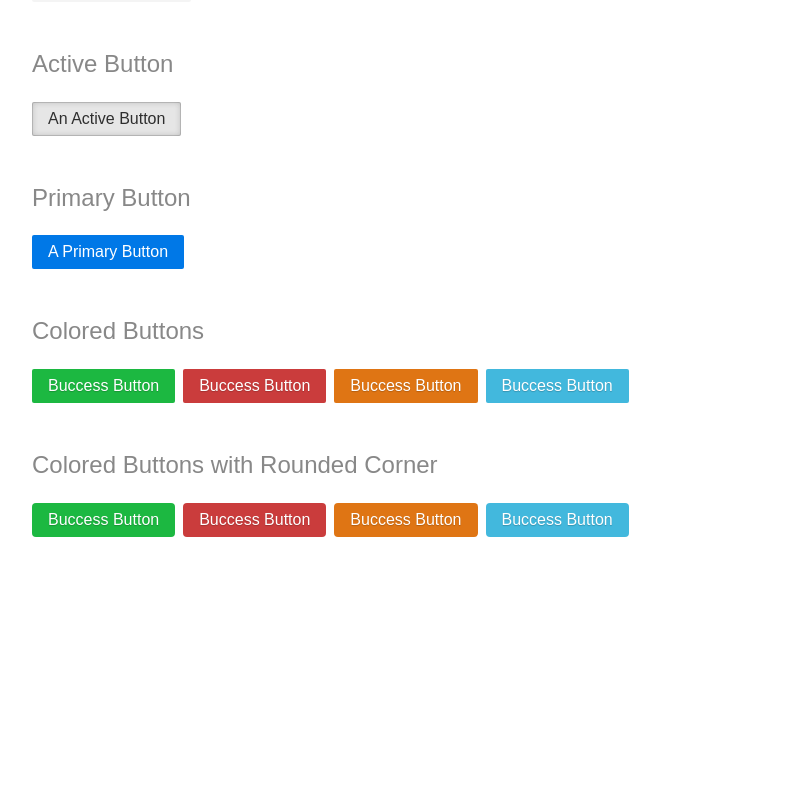
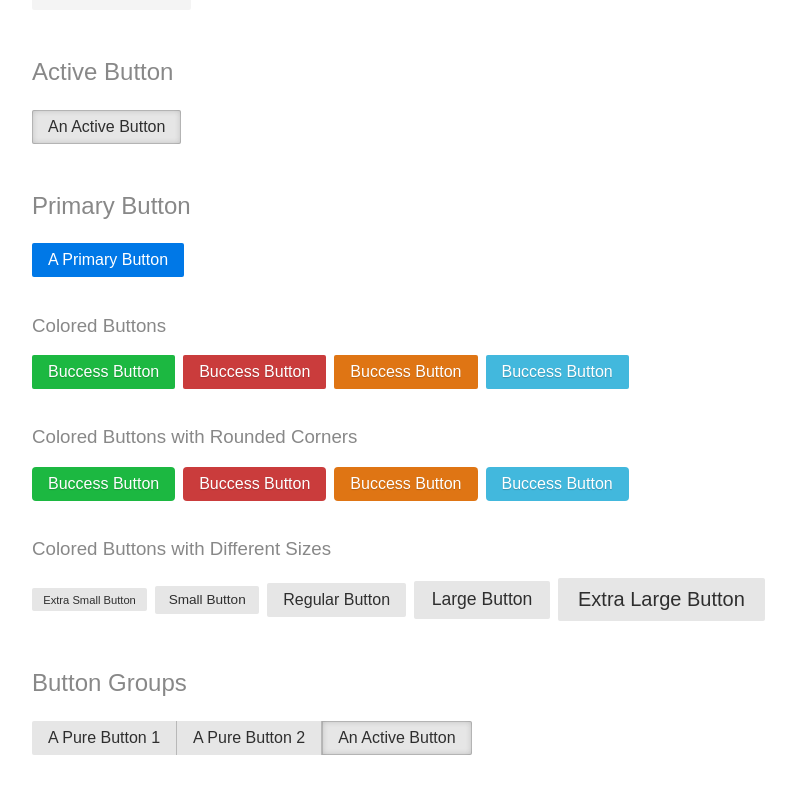
Before and after one commit to dtakahashi333/pure-css-vue, a Vue app: page / in a window 1280 px wide. Shown: the part 289-1082 px from the top of the page, without its empty margins (32-828 px from the left). Before the commit the page ends 850 px from the top, so only its background shows below. Built offline with nearby package versions, Linux system fonts and the light colour scheme.

Commit message:
Update button component.

```diff
--- a/src/App.vue
+++ b/src/App.vue
@@ -1,5 +1,9 @@
 <script setup>
 import PureButton from "./components/PureButton.vue";
+import PureButtonGroup from "./components/PureButtonGroup.vue";
+const hello = () => {
+  alert("Hello");
+};
 </script>
 
 <template>
@@ -7,7 +11,7 @@ import PureButton from "./components/PureButton.vue";
     <div class="content">
       <section>
         <h2 class="content-subhead">Default Button</h2>
-        <PureButton>A Pure Button</PureButton>
+        <PureButton v-on:click="hello">A Pure Button</PureButton>
       </section>
       <section>
         <h2 class="content-subhead">Disabled Button</h2>
@@ -22,21 +26,59 @@ import PureButton from "./components/PureButton.vue";
         <PureButton color="primary">A Primary Button</PureButton>
       </section>
       <section>
-        <h2 class="content-subhead">Colored Buttons</h2>
+        <h3 class="content-subhead">Colored Buttons</h3>
         <div>
           <PureButton color="success">Buccess Button</PureButton>
-          <PureButton color="error" style="margin-left: 8px;">Buccess Button</PureButton>
-          <PureButton color="warning" style="margin-left: 8px;">Buccess Button</PureButton>
-          <PureButton color="secondary" style="margin-left: 8px;">Buccess Button</PureButton>
+          <PureButton color="error" style="margin-left: 8px"
+            >Buccess Button</PureButton
+          >
+          <PureButton color="warning" style="margin-left: 8px"
+            >Buccess Button</PureButton
+          >
+          <PureButton color="secondary" style="margin-left: 8px"
+            >Buccess Button</PureButton
+          >
         </div>
       </section>
       <section>
-        <h2 class="content-subhead">Colored Buttons with Rounded Corner</h2>
+        <h3 class="content-subhead">Colored Buttons with Rounded Corners</h3>
         <div>
           <PureButton color="success" rounded>Buccess Button</PureButton>
-          <PureButton color="error" rounded style="margin-left: 8px;">Buccess Button</PureButton>
-          <PureButton color="warning" rounded style="margin-left: 8px;">Buccess Button</PureButton>
-          <PureButton color="secondary" rounded style="margin-left: 8px;">Buccess Button</PureButton>
+          <PureButton color="error" rounded style="margin-left: 8px"
+            >Buccess Button</PureButton
+          >
+          <PureButton color="warning" rounded style="margin-left: 8px"
+            >Buccess Button</PureButton
+          >
+          <PureButton color="secondary" rounded style="margin-left: 8px"
+            >Buccess Button</PureButton
+          >
+        </div>
+      </section>
+      <section>
+        <h3 class="content-subhead">Colored Buttons with Different Sizes</h3>
+        <div>
+          <PureButton size="xsmall">Extra Small Button</PureButton>
+          <PureButton size="small" style="margin-left: 8px"
+            >Small Button</PureButton
+          >
+          <PureButton style="margin-left: 8px">Regular Button</PureButton>
+          <PureButton size="large" style="margin-left: 8px"
+            >Large Button</PureButton
+          >
+          <PureButton size="xlarge" style="margin-left: 8px"
+            >Extra Large Button</PureButton
+          >
+        </div>
+      </section>
+      <section style="padding-bottom: 32px;">
+        <h2 class="content-subhead">Button Groups</h2>
+        <div>
+          <PureButtonGroup>
+            <PureButton>A Pure Button 1</PureButton>
+            <PureButton>A Pure Button 2</PureButton>
+            <PureButton active>An Active Button</PureButton>
+          </PureButtonGroup>
         </div>
       </section>
     </div>
@@ -47,8 +89,9 @@ import PureButton from "./components/PureButton.vue";
 .content {
   width: 90%;
   max-width: 1280px;
-  margin: 0 auto;
-  padding: 24px 24px;
+  margin-left: auto;
+  margin-right: auto;
+  padding: 32px 32px;
 }
 
 .content .content-subhead {
--- a/src/components/PureButton.vue
+++ b/src/components/PureButton.vue
@@ -18,6 +18,10 @@ const props = defineProps({
     type: [Boolean, String],
     default: false,
   },
+  size: {
+    type: String,
+    default: "",
+  },
 });
 // https://vuejs.org/guide/essentials/class-and-style
 const classObject = reactive({
@@ -27,7 +31,11 @@ const classObject = reactive({
   "button-error": props.color === "error",
   "button-warning": props.color === "warning",
   "button-secondary": props.color === "secondary",
-  "button-rounded": props.rounded
+  "button-rounded": props.rounded,
+  "button-xsmall": props.size == "xsmall",
+  "button-small": props.size == "small",
+  "button-large": props.size == "large",
+  "button-xlarge": props.size == "xlarge",
 });
 </script>
 
@@ -73,4 +81,20 @@ const classObject = reactive({
 .button-rounded {
   border-radius: 4px;
 }
+
+.button-xsmall {
+  font-size: 70%;
+}
+
+.button-small {
+  font-size: 85%;
+}
+
+.button-large {
+  font-size: 110%;
+}
+
+.button-xlarge {
+  font-size: 125%;
+}
 </style>
--- /dev/null
+++ b/src/components/PureButtonGroup.vue
@@ -0,0 +1,9 @@
+<script setup></script>
+
+<template>
+  <div class="pure-button-group" role="group">
+    <slot></slot>
+  </div>
+</template>
+
+<style scoped></style>
--- /dev/null
+++ b/src/index.js
@@ -0,0 +1,2 @@
+import PureButton from "./components/PureButton.vue";
+export default PureButton;
--- a/vite.config.js
+++ b/vite.config.js
@@ -1,7 +1,30 @@
-import { defineConfig } from 'vite'
-import vue from '@vitejs/plugin-vue'
+// References:
+// - https://blog.ridaeh.com/getting-started-creating-a-vue-3-components-library-with-vite-%EF%B8%8F-a670618dab54
+import { defineConfig } from "vite";
+import vue from "@vitejs/plugin-vue";
+import path from "path";
 
 // https://vite.dev/config/
 export default defineConfig({
   plugins: [vue()],
-})
+  build: {
+    lib: {
+      // tell the build process to treat this project as library
+      entry: path.resolve(__dirname, "src/index.js"),
+      name: "PureCSSVue",
+      fileName: "pure-css-vue",
+    },
+    rollupOptions: {
+      // make sure to externalize deps that shouldn't be bundled
+      // into your library
+      external: ["vue"],
+      output: {
+        // Provide global variables to use in the UMD build
+        // for externalized deps
+        globals: {
+          vue: "Vue",
+        },
+      },
+    },
+  },
+});
```
